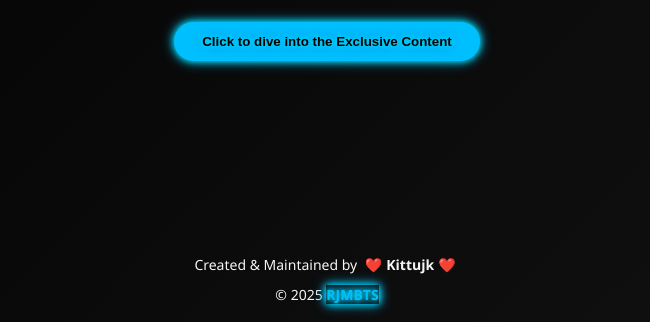
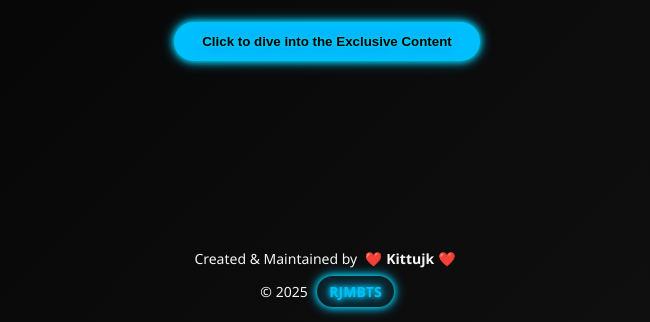
Before and after one commit to RJMBTS/Aupl, a plain HTML site: page index.html in a window 1280 px wide. Shown: the part 478-800 px from the top of the page, without its empty margins (313-963 px from the left). Drawn offline with Linux system fonts and the light colour scheme.

Commit message:
Update index.html

```diff
--- a/index.html
+++ b/index.html
@@ -67,13 +67,17 @@
       color: #ff3b3b;
       margin: 0 4px;
     }
-    .glow {
+    .glow-pill {
+      display: inline-block;
+      background: rgba(0, 191, 255, 0.1);
       color: #00bfff;
-      text-shadow:
-        0 0 4px #00bfff,
-        0 0 6px #0090cc,
-        0 0 10px #0077b6;
+      border-radius: 25px;
+      padding: 3px 12px;
+      margin-left: 6px;
+      box-shadow: 0 0 6px #00bfff, 0 0 10px #0090cc;
+      text-shadow: 0 0 4px #00bfff, 0 0 6px #0090cc, 0 0 10px #0077b6;
       animation: glowPulse 3s ease-in-out infinite;
+      font-weight: bold;
     }
     @keyframes fadeIn {
       from { opacity: 0; transform: translateY(20px); }
@@ -108,7 +112,7 @@
 
   <footer>
     Created &amp; Maintained by <span class="heart">❤️</span><strong>Kittujk</strong><span class="heart">❤️</span><br>
-    <span style="display:inline-block; margin-top:5px;">© 2025 <strong class="glow">RJMBTS</strong></span>
+    <span style="display:inline-block; margin-top:5px;">© 2025 <span class="glow-pill">RJMBTS</span></span>
   </footer>
 
   <script>
```
